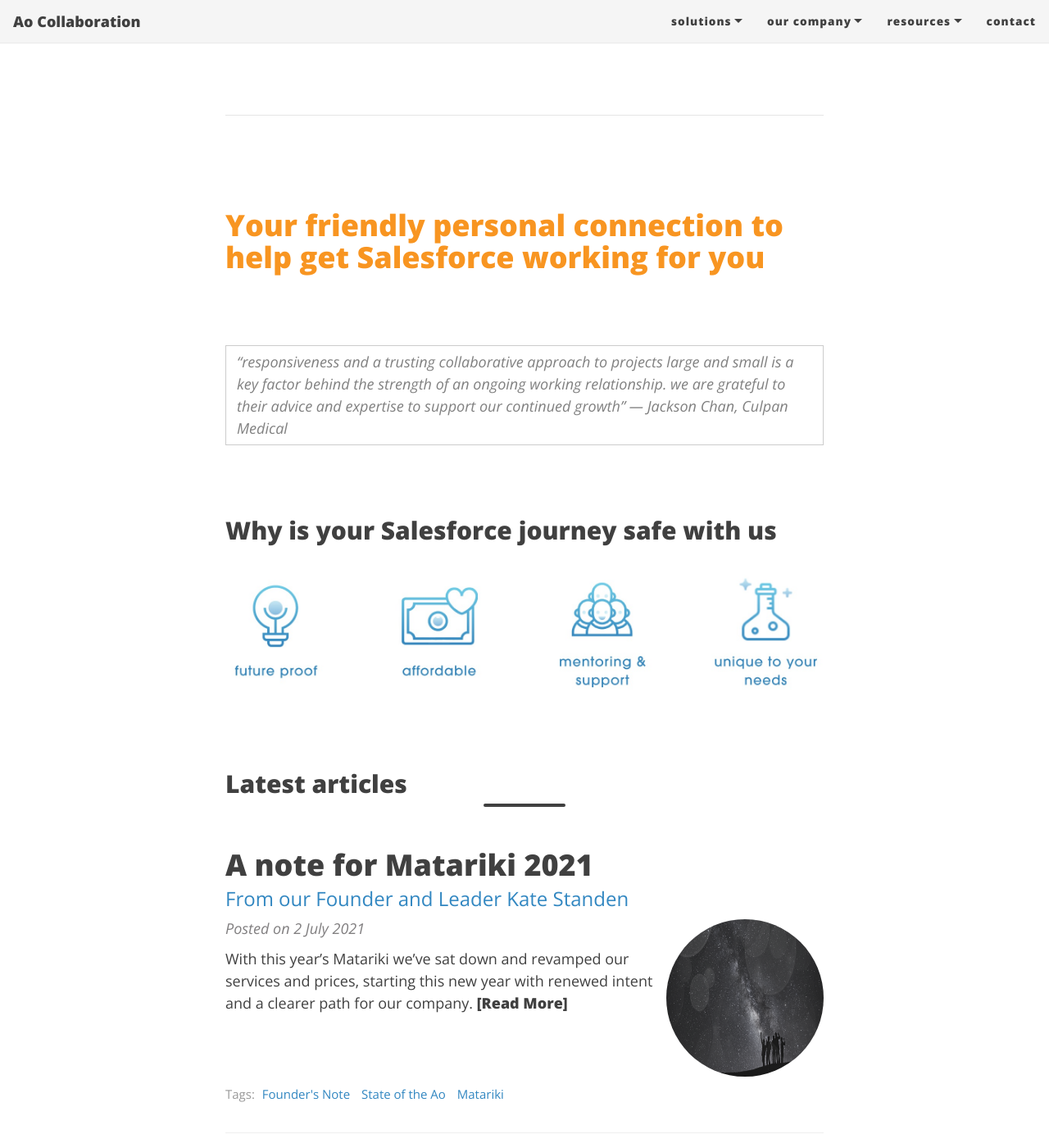
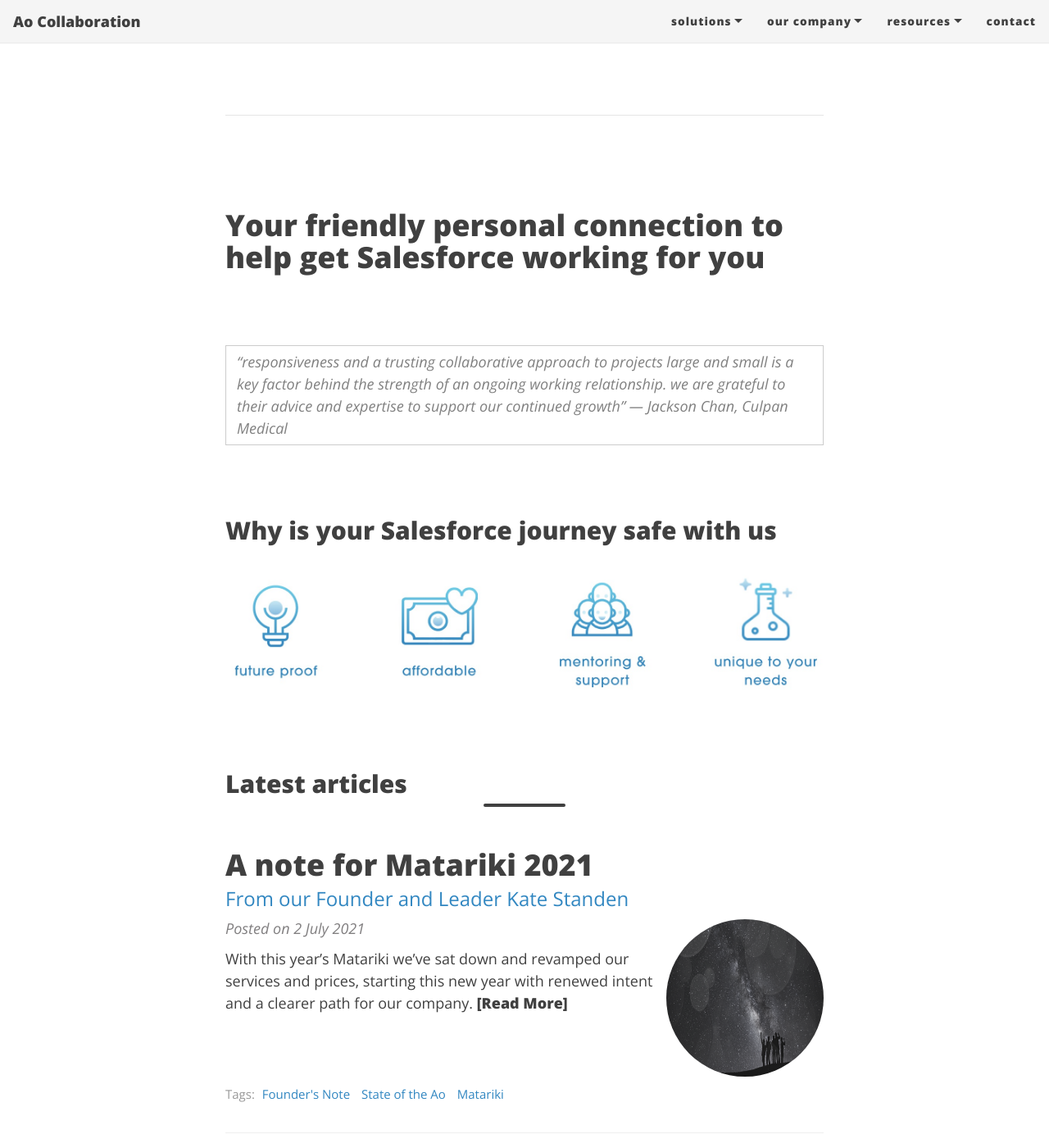
Before and after one commit to Ao-Collaboration/Ao-Collaboration.github.io, a Jekyll site: the page built from index.md, in a window 1280 px wide and 1400 px high, scrolled down 507 px. Shown: the whole window at 82% size. Built offline with Jekyll 4.4.1, drawn with Linux system fonts in a browser that asks for light colours; nearby versions of some CDN libraries; comment, search, counter and statistics services are not loaded.

Commit message:
Change h1 back to black

```diff
--- a/assets/css/main.css
+++ b/assets/css/main.css
@@ -56,7 +56,6 @@
 }
 h1 {
   font-size: 2.25rem;
-  color: #F89521;
 }
 h2 {
   font-size: 1.875rem;
```
